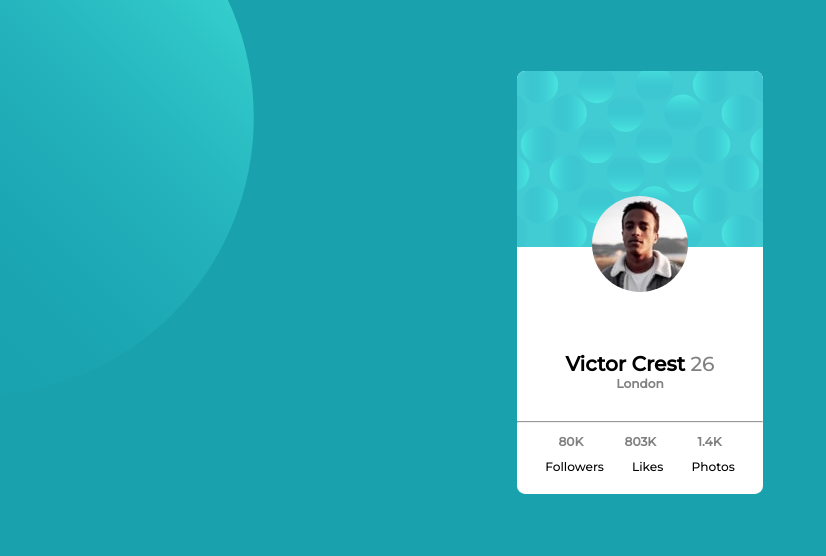
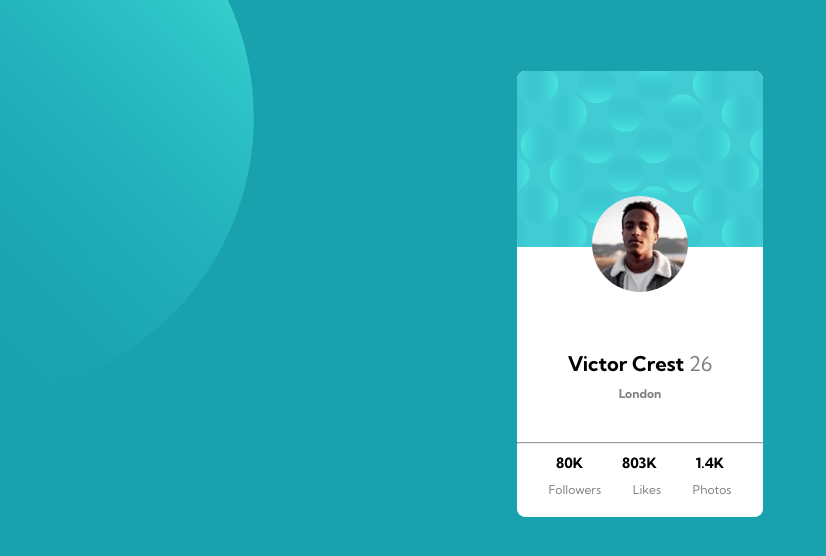
Before and after one commit to YounusHussain151214726/Mid-Level-Challange-4, a plain HTML site: page index.html in a window 1280 px wide. Shown: the whole page, without its empty margins (0-826 px from the left). Drawn offline with Linux system fonts and the light colour scheme.

Commit message:
29-oct-22

```diff
--- a/Card.css
+++ b/Card.css
@@ -16,16 +16,12 @@
 }
 
 html {
-  font-family: "Fraunces", serif;
-  font-family: "Kumbh Sans", sans-serif;
-  font-family: "Montserrat", sans-serif;
+  font-family: 'Kumbh Sans', sans-serif;
   font-size: 63.4%;
 }
 
 body {
-  font-family: "Fraunces", serif;
-  font-family: "Kumbh Sans", sans-serif;
-  font-family: "Montserrat", sans-serif;
+  font-family: 'Kumbh Sans', sans-serif;
   font-size: 1.2rem;
   text-align: center;
   background-image: url("./images/bg-pattern-top.svg"),
@@ -80,7 +76,12 @@ h3 > span {
   color: gray;
 }
 h4{
+  color: black;
+font-size: 1.4rem;
+}
+h5{
   color: gray;
+  font-size: 1.2rem;
 }
 
 h5 {
@@ -96,3 +97,7 @@ h5 {
   justify-content: space-evenly;
   padding-bottom: 2rem;
 }
+
+.spans span{
+  color: gray;
+}
--- a/index.html
+++ b/index.html
@@ -7,12 +7,7 @@
     <title>Card - 4</title>
     <link rel="stylesheet" href="Card.css" />
 
-    <link rel="preconnect" href="https://fonts.googleapis.com" />
-    <link rel="preconnect" href="https://fonts.gstatic.com" crossorigin />
-    <link
-      href="https://fonts.googleapis.com/css2?family=Fraunces:opsz,wght@9..144,700&family=Kumbh+Sans&family=Montserrat:ital,wght@0,500;1,500&display=swap"
-      rel="stylesheet"
-    />
+    <link href="https://fonts.googleapis.com/css2?family=Kumbh+Sans:wght@400;700&display=swap" rel="stylesheet">
   </head>
   <body>
     <main>
@@ -35,7 +30,7 @@
 
 
               <h3>Victor Crest <span>26</span></h3>
-              <h4>London</h4>
+              <h5>London</h5>
             </div>
             <hr />
 
```
